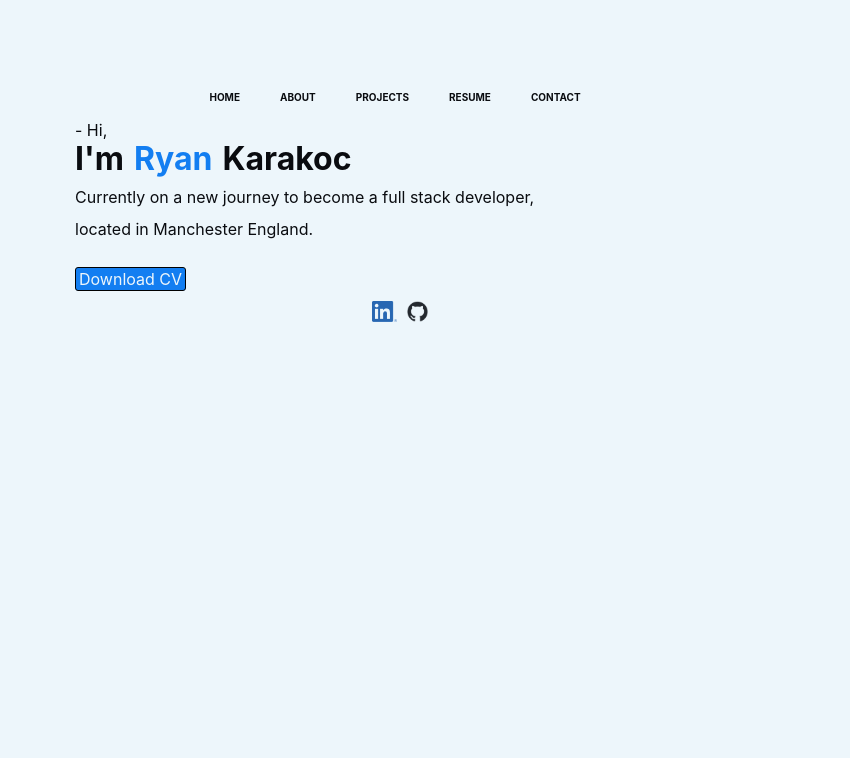
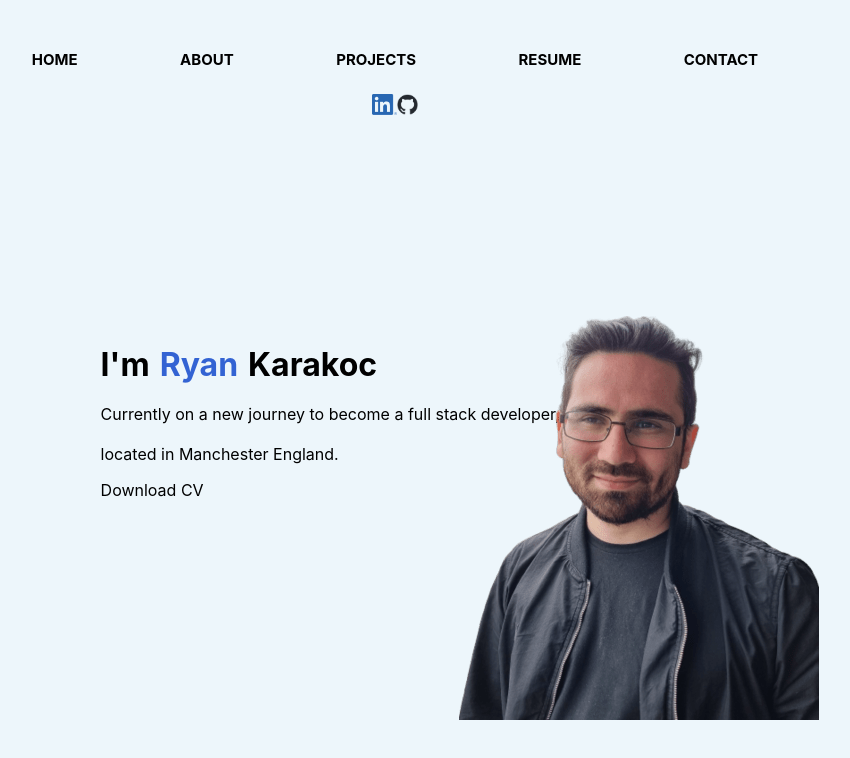
Before and after one commit to RyanKarakoc/portfolio, a React (Create React App) app: page / in a window 1280 px wide. Shown: the top 758 px of the page, without its empty margins (245-1095 px from the left). Built offline with nearby package versions, Linux system fonts and the light colour scheme.

Commit message:
added image of myself

```diff
--- a/src/App.css
+++ b/src/App.css
@@ -1,77 +1,165 @@
 body {
   background-color: rgb(237, 246, 251);
+}
+
+@media (max-width: 400px) {
+  h1 {
+    margin-top: 0px;
+    margin-bottom: 0px;
+  }
+
+  .header {
+    margin-top: 30px;
+  }
+
+  .name {
+    display: flex;
+    gap: 2vw;
+    height: fit-content;
+    justify-content: center;
+    margin-bottom: 10px;
+  }
+
+  #ryan {
+    color: rgb(51, 99, 211);
+  }
+
+  .info {
+    margin-top: 20px;
+    display: flex;
+    flex-wrap: wrap;
+    justify-content: center;
+    gap: 20px;
+  }
+
+  #infoText {
+    display: flex;
+    width: 90%;
+    text-align: center;
+    justify-content: center;
+    margin-top: 0px;
+    margin-bottom: 0px;
+  }
+
+  .buttonContainer {
+    margin-top: 20px;
+    display: flex;
+    justify-content: center;
+  }
+
+  .CvButton {
+    border: 1px solid black;
+    border-radius: 5px;
+    width: fit-content;
+    background-color: rgb(51, 99, 211);
+  }
+
+  #CvButton {
+    margin: 0px 3px;
+    color: rgb(237, 246, 251);
+  }
+
+  .profilePic {
+    max-width: 50%;
+    height: auto;
+    margin-top: 63px;
   }
 
   .navbar {
     display: flex;
     justify-content: center;
-  margin-top: 8vh;
+    gap: 8vw;
+    margin-top: 25px;
+    margin-bottom: 15px;
   }
 
   #nav {
-  color: rgb(10, 12, 16);
     font-size: 10px;
-  padding: 20px;
   }
   #nav:hover {
-  color: rgb(19, 126, 241);
-}
-
-.header {
-  margin: auto;
-  width: 50%;
-  color: rgb(10, 12, 16);
-  line-height: 2px;
-}
-
-.greeting {
-  margin-bottom: 5px;
-}
-
-.name {
-  display: flex;
-}
-#name {
-  margin-right: 10px;
-}
-
-#ryan {
-  color: rgb(19, 126, 241);
-  margin-right: 10px;
-}
-
-.info {
-  flex-wrap: wrap;
-  margin: 0;
-  line-height: 1;
-}
-
-#infoText {
-  margin-top: 8px;
+    color: rgb(51, 99, 211);
   }
 
   .logos {
     display: flex;
     justify-content: center;
-  height: 21px;
-  margin-top: 10px;
   }
 
   #logo {
-  margin-left: 10px;
+    height: 21px;
+  }
 }
 
-.CvButton {
-  border: 1px solid black;
-  width: fit-content;
-  height: fit-content;
-  background-color: rgb(19, 126, 241);
-  border-radius: 3px;
+/* ----------------------------------------------------- */
+@media (min-width: 400px) {
+  .navbar {
+    display: flex;
+    justify-content: center;
+    gap: 8vw;
+    margin-top: 50px;
+    margin-bottom: 25px;
+  }
+
+  #nav {
+    font-size: 15px;
+  }
+  #nav:hover {
+    color: rgb(51, 99, 211);
+  }
+
+  .logos {
+    display: flex;
+    justify-content: center;
+  }
+
+  #logo {
+    height: 21px;
+  }
+
+  h1 {
+    margin-top: 0px;
+    margin-bottom: 0px;
+  }
+
+  .header {
     margin-top: 30px;
   }
 
-#CvButton {
-  color: rgb(237, 246, 251);
+  .headerText {
+    position: relative;
+    width: fit-content;
+    left: 27vw;
+    top: 25vh;
+  }
+
+  .name {
+    display: flex;
+    gap: 10px;
     height: fit-content;
-  margin: 10px 3px;
+    margin-bottom: 10px;
   }
+
+  #ryan {
+    color: rgb(51, 99, 211);
+  }
+
+  .info {
+    margin-top: 20px;
+    display: flex;
+    flex-wrap: wrap;
+    gap: 20px;
+  }
+
+  #infoText {
+    display: flex;
+    width: 90%;
+    margin-top: 0px;
+    margin-bottom: 0px;
+  }
+
+  .profilePic {
+    width: fit-content;
+    position: relative;
+    left: 55vw;
+  }
+}
--- a/src/App.js
+++ b/src/App.js
@@ -7,8 +7,8 @@ function App() {
   return (
     <div className="App">
       <Navbar />
+      <SocialButtons />
       <Header />
-      <SocialButtons />
     </div>
   );
 }
--- a/src/components/CV-Button/CV-Button.jsx
+++ b/src/components/CV-Button/CV-Button.jsx
@@ -1,7 +1,9 @@
 const CvButton = () => {
   return (
-    <div className="CvButton">
-      <p id="CvButton">Download CV</p>
+    <div className="buttonContainer">
+      <div className="CvButton">
+        <p id="CvButton">Download CV</p>
+      </div>
     </div>
   );
 };
--- a/src/components/Header/Header.jsx
+++ b/src/components/Header/Header.jsx
@@ -1,11 +1,12 @@
 import CvButton from "../CV-Button/CV-Button";
+import Picture from "../Picture/Picture";
 
 const Header = () => {
   return (
     <div className="header">
-      <div className="greeting">- Hi,</div>
+      <div className="headerText">
         <div className="name">
-        <h1 id="name">I'm</h1>
+          <h1>I'm</h1>
           <h1 id="ryan">Ryan</h1>
           <h1>Karakoc</h1>
         </div>
@@ -17,6 +18,8 @@ const Header = () => {
         </div>
         <CvButton />
       </div>
+      <Picture />
+    </div>
   );
 };
 
--- /dev/null
+++ b/src/components/Picture/Picture.jsx
@@ -0,0 +1,11 @@
+import profilePicture from "../../images/me/Ryan.png";
+
+const Picture = () => {
+  return (
+    <div className="profilePic">
+      <img src={profilePicture} alt="front shot of Ryan Karakoc" />
+    </div>
+  );
+};
+
+export default Picture;
```
Also changed, not shown: src/components/Navbar/Navbar.css (added), src/components/Navbar/hold.txt (added), src/images/me/Ryan.png (added). Lines whose indentation alone changed are shown as unchanged.
